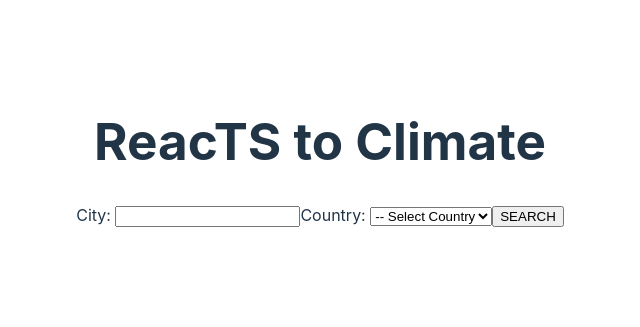
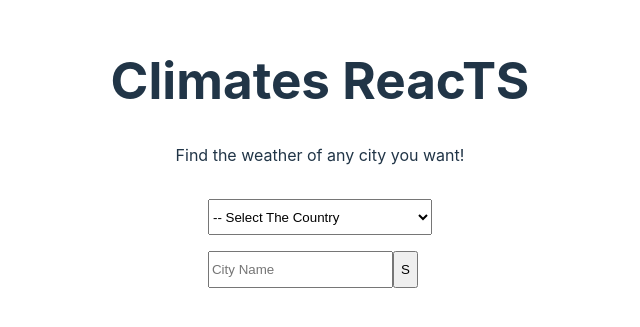
Before and after one commit to darioDe/weather-react-typescript, a React (Vite) app: page / in a window 1280 px wide. Shown: the part 247-574 px from the top of the page, without its empty margins (320-960 px from the left). Built offline with nearby package versions, Linux system fonts and the light colour scheme.

Commit message:
add styles to form component

```diff
--- a/src/App.tsx
+++ b/src/App.tsx
@@ -12,6 +12,7 @@ export interface ResultAPI {
     temp: number;
     temp_max: number;
     temp_min: number;
+    humidity: number;
   },
   weather: [
     {
@@ -29,11 +30,13 @@ function App() {
   // State to form
   const [search, setSearch] = useState<Search>({city: '', country: '',});
   // State to consulting
-  const [consult, setConsult] = useState<boolean>(false)
+  const [consult, setConsult] = useState<boolean>(false);
   // State to save result
   const [result, setResult] = useState<undefined|ResultAPI>(undefined);
   // State to verify error
-  const [error, setError] = useState<boolean>(false)
+  const [error, setError] = useState<boolean>(false);
+  // State to save Climate of Place
+  const [list, setList] = useState({});
 
   // Desesctructuring search
   const { city, country } = search;
@@ -71,6 +74,7 @@ function App() {
             temp: result.main.temp,
             temp_min: result.main.temp_min,
             temp_max: result.main.temp_max,
+            humidity: result.main.humidity,
           },
           weather: [
             {
--- a/src/components/Climate.tsx
+++ b/src/components/Climate.tsx
@@ -16,9 +16,10 @@ const Climate: React.FC<{result: ResultAPI | undefined}> = ({ result }) => {
    const temperature: string = (main.temp - kelvin).toFixed(0);
    const temperatureMax: string = (main.temp_max - kelvin).toFixed(0);
    const temperatureMin: string = (main.temp_min - kelvin).toFixed(0);
+   const humidity: string = (main.humidity).toString();
    const description: string = weather[0].description;
    console.log(temperatureMax)
-   console.log(description);
+   console.log(humidity);
 
    return (
       <div>
@@ -26,7 +27,8 @@ const Climate: React.FC<{result: ResultAPI | undefined}> = ({ result }) => {
          <p>{ temperature } <span> &#x2103; </span></p>
          <p>{ temperatureMax } <span> &#x2103; </span></p>
          <p>{ temperatureMin } <span> &#x2103; </span></p>
-         <p>{ description }</p>
+         <p>{ description.toUpperCase() }</p>
+         <p>{ humidity }</p>
       </div>
    )
 };
--- /dev/null
+++ b/src/components/Form.css
@@ -0,0 +1,21 @@
+form {
+   display: flex;
+   flex-direction: column;
+   align-items: center;
+   gap: 1rem;
+}
+
+select {
+   width: 14rem;
+   height: 2.3rem;
+}
+
+.city-submit {
+   display: flex;
+   width: 14rem;
+   height: 2.3rem;
+}
+
+input [type= 'submit'] {
+   width: inherit
+}
--- a/src/components/Form.tsx
+++ b/src/components/Form.tsx
@@ -1,6 +1,7 @@
 import { useState, Dispatch, SetStateAction } from "react";
 import { Search } from '../App';
 import Error from './Error';
+import './Form.css'
 
 
 const Form: React.FC<{
@@ -49,24 +50,14 @@ const Form: React.FC<{
 
          {error? <Error msg = 'All fields are required' /> : "" }
 
-         <label htmlFor='city'>City: </label>
-        <input
-            type='text'
-            name='city'
-            id='city'
-            value={city}
-            onChange={handleChange}
-         />
-
-
-         <label htmlFor='country'>Country: </label>
+         <label htmlFor='country'></label>
          <select
             name='country'
             id='country'
             value={country}
             onChange={handleChange}
          >
-            <option value='' >-- Select Country</option>
+            <option value='' >-- Select The Country</option>
             <option value='US' > United States </option>
             <option value='MX' > Mexico </option>
             <option value='AR' > Argentina </option>
@@ -76,11 +67,22 @@ const Form: React.FC<{
             <option value='PE' > Perú </option>
          </select>
 
-         <input
-            type='submit'
-            value='SEARCH'
-         />
+         <div className='city-submit'>
+            <label htmlFor='city'></label>
+            <input
+               type='text'
+               name='city'
+               id='city'
+               value={city}
+               onChange={handleChange}
+               placeholder='City Name'
+            />
 
+            <input
+               type='submit'
+               value='S'
+            />
+         </div>
          {error ? <p> All fields are Required </p> : null}
       </form>
    )
--- a/src/components/Header.tsx
+++ b/src/components/Header.tsx
@@ -1,10 +1,9 @@
-
-
 const Header = () => {
 
    return (
       <header>
-         <h1>ReacTS to Climate</h1>
+         <h1>Climates ReacTS</h1>
+         <p> Find the weather of any city you want!</p>
       </header>
    )
 
```
